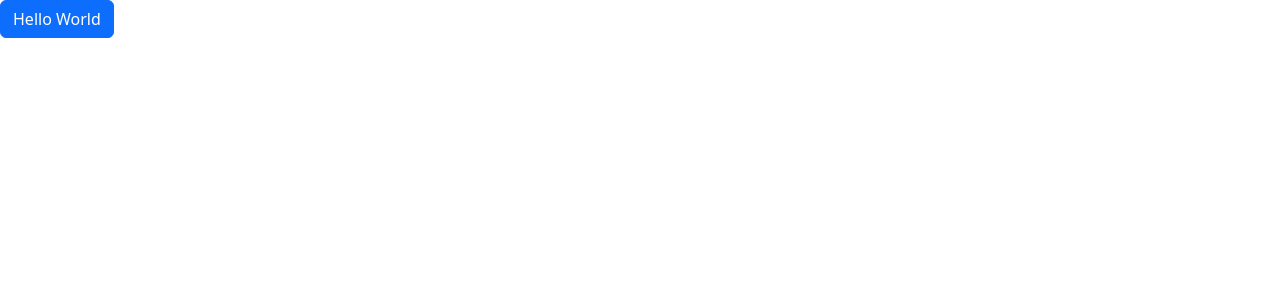
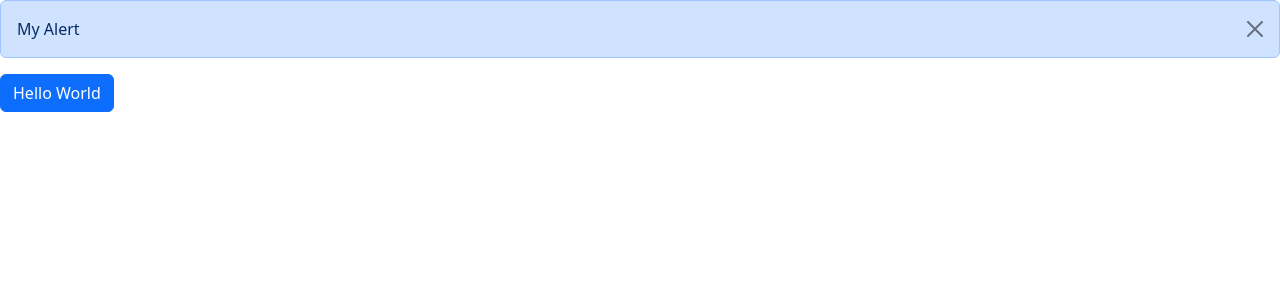
Before and after one commit to hanssenstijn/react-app, a React (Vite) app: page / in a window 1280 px wide. Both pictures are taken after a click on the button "Hello World". Shown: the top 300 px of the page. Built offline with nearby package versions, Linux system fonts and the light colour scheme.

Commit message:
add button and alert

```diff
--- a/src/App.tsx
+++ b/src/App.tsx
@@ -1,9 +1,16 @@
+import { useState } from "react";
+import Alert from "./components/Alert";
 import Button from "./components/Button";
 
 function App() {
+  const [alertVisible, setAlertVisibility] = useState(false);
+
   return (
     <div>
-      <Button color="primary" onClick={() => console.log("Clicked")}>
+      {alertVisible && (
+        <Alert onClose={() => setAlertVisibility(false)}>My Alert</Alert>
+      )}
+      <Button color="primary" onClick={() => setAlertVisibility(true)}>
         Hello World
       </Button>
     </div>
--- a/src/components/Alert.tsx
+++ b/src/components/Alert.tsx
@@ -2,10 +2,22 @@
 
 interface Props {
   children: ReactNode;
+  onClose: () => void;
 }
 
-const Alert = ({ children }: Props) => {
-  return <div className="alert alert-primary">{children}</div>;
+const Alert = ({ children, onClose }: Props) => {
+  return (
+    <div className="alert alert-primary alert-dismissible">
+      {children}
+      <button
+        type="button"
+        className="btn-close"
+        onClick={onClose}
+        data-bs-dismiss="alert"
+        aria-label="Close"
+      ></button>
+    </div>
+  );
 };
 
 export default Alert;
```
